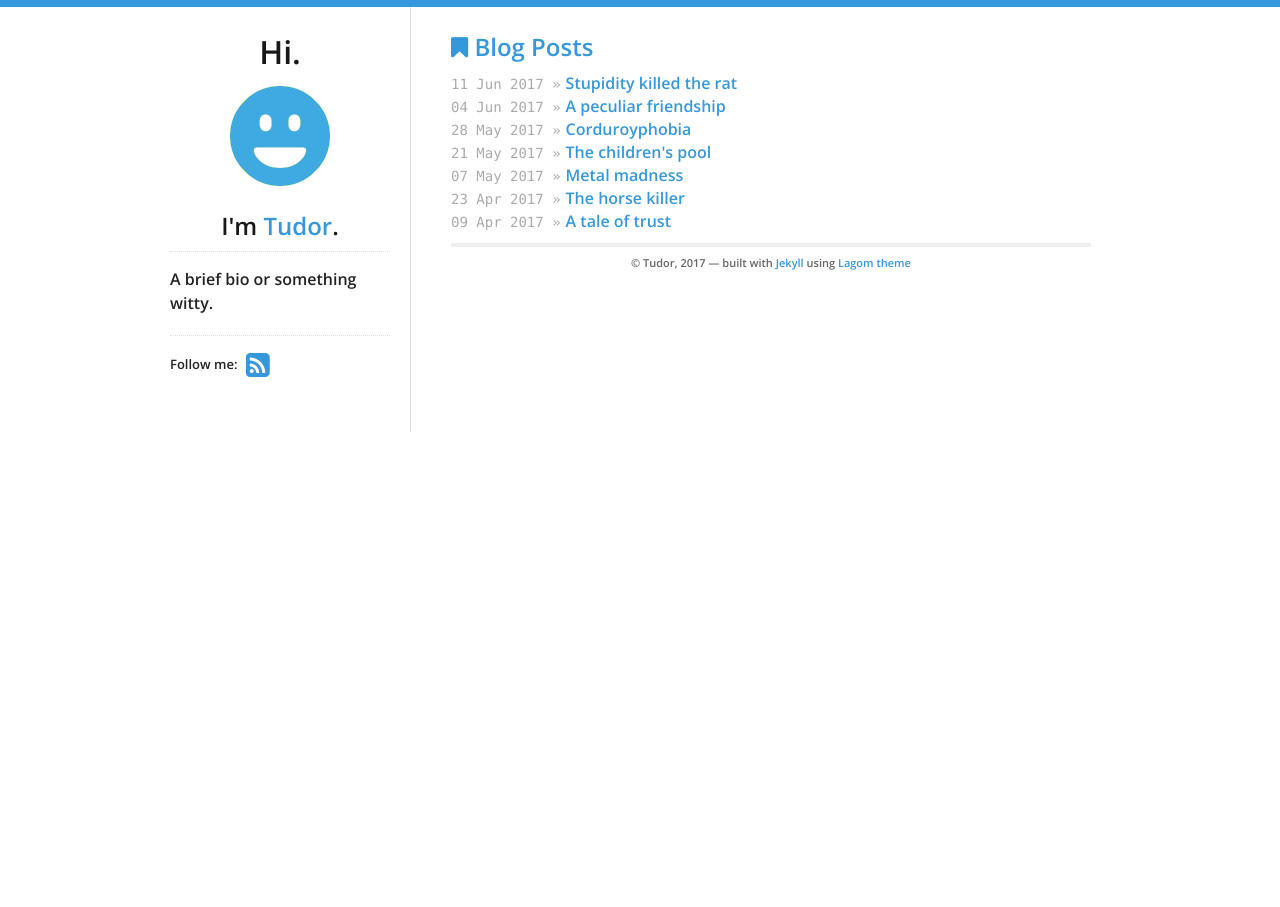
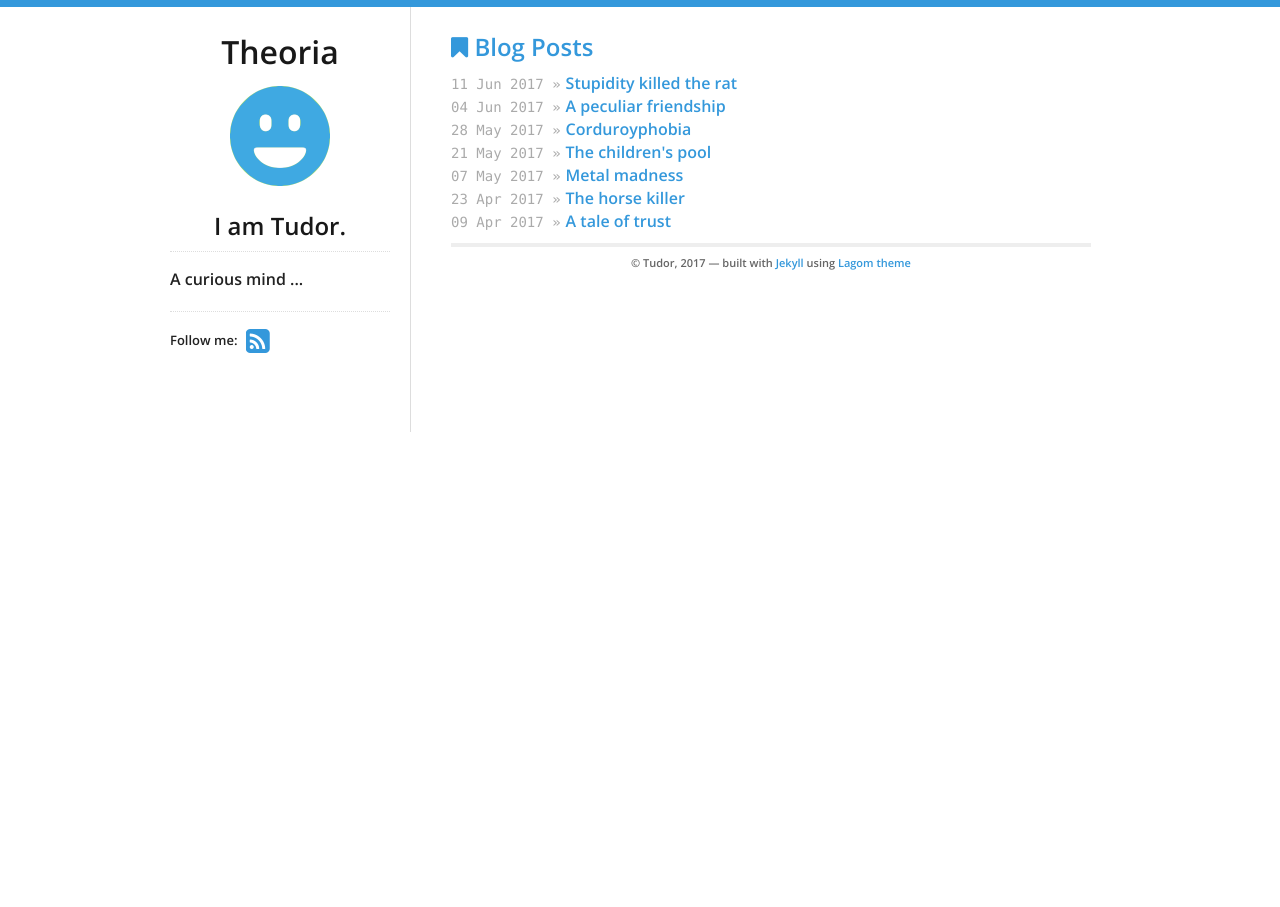
Before and after one commit to cronicar/cronicar.github.io, a Jekyll site: the page built from index.html, in a window 1280 px wide. Built offline with Jekyll 4.4.1, drawn with Linux system fonts in a browser that asks for light colours; nearby versions of some CDN libraries.

Commit message:
New text for the  sidebar

```diff
--- a/_includes/sidebar.html
+++ b/_includes/sidebar.html
@@ -1,5 +1,5 @@
 <nav>
-  <h1>Hi.</h1>
+  <h1>Theoria</h1>
   <a href="/">
     {% if site.data.theme.social.gravatar %}
     <img src="http://www.gravatar.com/avatar/{{ site.data.theme.social.gravatar }}?s=200" id="gravatar" alt="My photo"/>
@@ -7,9 +7,10 @@
     <img src="/logo.png" id="logo" alt="Blog logo"/>
     {% endif %}
   </a>
-  <h2>I'm <a href="/">{{ site.data.theme.name }}</a>.</h2>
+  <h2>I am {{ site.data.theme.name }}.</h2>
+  <!--<h2>I'm <a href="/">{{ site.data.theme.name }}</a>.</h2>-->
   <div id="bio">
-    <p>A brief bio or something witty.</p>
+    <p>A curious mind ...</p>
     <!--<p>
       Edit me in <code>_includes/sidebar.html</code>
     </p>-->
```
